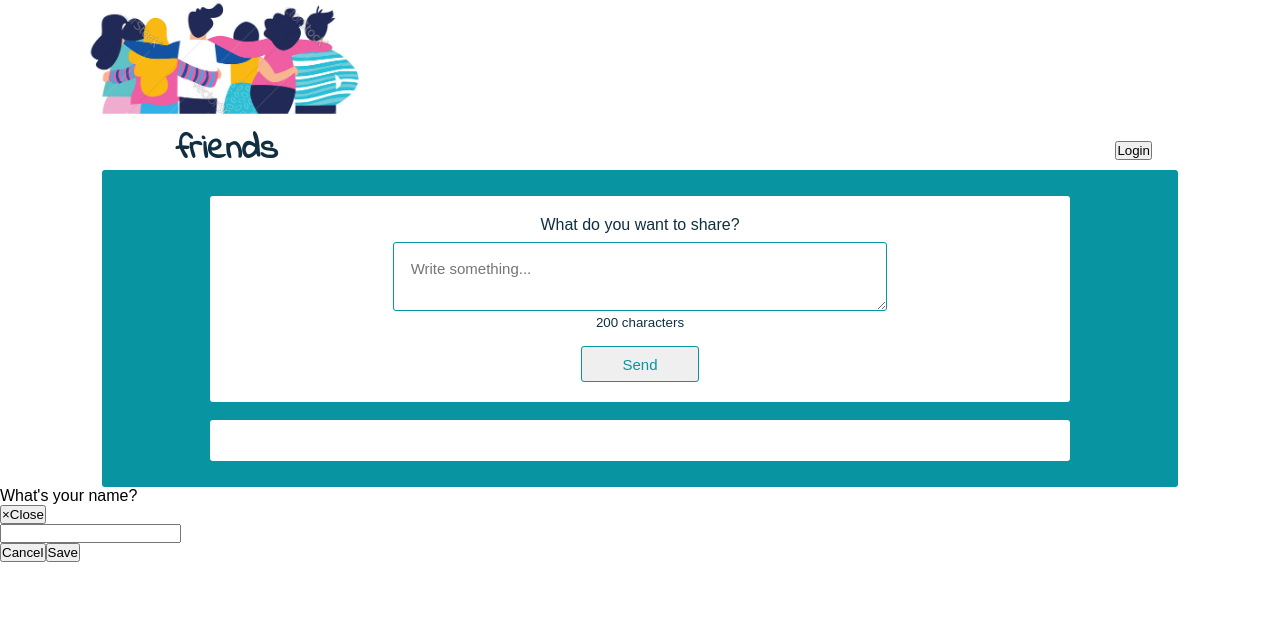
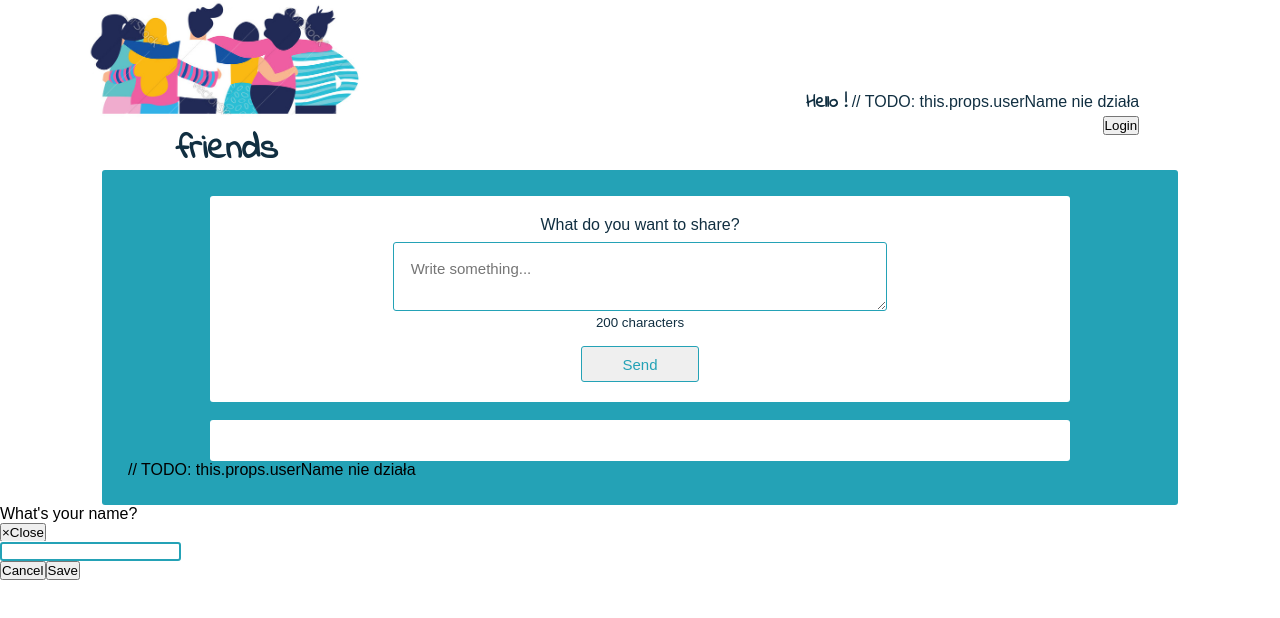
Before and after one commit to olagruchala/my-friends, a React (Create React App) app: page / in a window 1280 px wide. Both pictures are taken after a click on the button "Login". Shown: the top 618 px of the page. Built offline with nearby package versions, Linux system fonts and the light colour scheme; the HTML template or start-up script is replaced by a standard one.

Commit message:
Add logic to login/logout user

```diff
--- a/src/App.css
+++ b/src/App.css
@@ -3,7 +3,7 @@
 :root {
   --white-color: #FFFFFF;
   --dark-blue-color: #112F41;
-  --blue-color: #0894A1;
+  --blue-color: #24A2B6;
   --green-color: #47AB6C;
   --yellow-color: #F2B134;
   --red-color: #ED553B;
@@ -36,8 +36,8 @@ div.logo h1 {
 }
 
 div.hello_user {
-  margin-right: 10%;
-  padding-top: 11%;
+  margin-right: 11%;
+  padding-top: 7%;
   text-align: right;
   color: var(--dark-blue-color);
 }
--- a/src/App.js
+++ b/src/App.js
@@ -6,45 +6,16 @@ import StatusCreate from "./StatusCreate";
 class App extends Component {
     constructor(props) {
         super(props);
-        this.state = {
-            userName: sessionStorage.getItem("username") || ""
-        };
     }
-
-    // componentDidMount() {
-    //
-    //     let userName = "";
-    //     const callbackForUserName = () => {
-    //         alert("Hello " + this.state.userName + "!");
-    //         sessionStorage.setItem("username", userName)
-    //     };
-    //
-    //     setTimeout (() => {
-    //         if (this.state.userName === "") {
-    //             userName = prompt('What\'s your name?');
-    //
-    //             if (userName !== "" && userName !== null) {
-    //                 this.setState({
-    //                     userName: userName
-    //                 }, callbackForUserName);
-    //             } else {
-    //                 console.log(userName);
-    //                 this.setState({
-    //                     userName: "unknown"
-    //                 }, () => alert("Hello " + this.state.userName + "!"))
-    //             }
-    //         }
-    //     }, 0)
-    // }
 
     render() {
 
         return (
             <div>
                 <div>
-                    <Header name={this.state.userName}/>
+                    <Header />
                     <div className="container">
-                        <StatusCreate maxLetters={200} name={this.state.userName}/>
+                        <StatusCreate maxLetters={200} name={this.props.userName}/> // TODO: this.props.userName nie działa
                     </div>
                 </div>
 
--- a/src/Header.js
+++ b/src/Header.js
@@ -10,14 +10,15 @@ class Header extends React.Component {
         return (
             <header>
                 <div className="logo">
-                    <img src={logo} alt="logo" height="120px"></img>
+                    <img src={logo} alt="logo" height="120px">
+                    </img>
                     <h1>friends</h1>
                 </div>
                 <div className="hello_user">
-                    {(this.props.name !== "")
-                        ? <span>Hello {this.props.name}!</span>
-                        : <ModalUserName />
-                    }
+                    <span>Hello {this.props.userName}!</span> // TODO: this.props.userName nie działa
+                    <br/>
+                    <ModalUserName />
+
                 </div>
             </header>
         )
--- a/src/ModalUserName.js
+++ b/src/ModalUserName.js
@@ -1,39 +1,78 @@
 import React from "react";
+import ReactDOM from "react-dom";
 import { Button, Modal, InputGroup, FormControl } from "react-bootstrap";
+
 
 class ModalUserName extends React.Component {
     constructor(props){
         super(props);
         this.state = {
-            show: false
+            show: false,
+            isLoggedIn: JSON.parse(sessionStorage.getItem("isLoggedIn")) || false,
+            userName: sessionStorage.getItem("username") || ""
         };
-        this.handleClose = this.handleClose.bind(this);
+
+        this.handleCancel = this.handleCancel.bind(this);
+        this.handleSave = this.handleSave.bind(this);
         this.handleShow = this.handleShow.bind(this);
     }
 
-    handleClose() {
-        this.setState({ show: false });
+    handleCancel() {
+        this.setState({
+            show: false
+        });
+    }
+
+    handleSave() {
+        let inputText = this.inputField;
+        if (inputText.value !== "" && inputText.value !== null) {
+            this.setState({
+                show: false,
+                isLoggedIn: true,
+                userName: inputText.value
+            }, () => {
+                sessionStorage.setItem("username", inputText.value);
+                sessionStorage.setItem("isLoggedIn", JSON.stringify(true));
+            });
+        } else {
+            this.setState({
+                show: false,
+                userName: "unknown"
+            });
+        }
     }
 
     handleShow() {
-        this.setState({ show: true });
+        if (!this.state.isLoggedIn) {
+            this.setState({show: true}, () => {
+                ReactDOM.findDOMNode(this.inputField).focus();
+            });
+        } else {
+            this.setState({
+                userName: "unknown",
+                isLoggedIn: false
+            }, () => sessionStorage.clear())
+        }
     }
 
     render () {
 
+
         return (
             <>
                 <Button variant="info" onClick={this.handleShow}>
-                    Login
+                    {this.state.isLoggedIn? 'Logout' : 'Login'}
                 </Button>
 
-                <Modal show={this.state.show} onHide={this.handleClose}>
+                <Modal show={this.state.show} onHide={this.handleCancel}>
                     <Modal.Header closeButton>
                         <Modal.Title>What's your name?</Modal.Title>
                     </Modal.Header>
                     <Modal.Body>
                         <InputGroup className="mb-3">
                             <FormControl
+                                ref={(ref) => { this.inputField = ref }}
+                                // id="inputFieldID"
                                 aria-label="Default"
                                 aria-describedby="inputGroup-sizing-default"
                             />
@@ -41,10 +80,10 @@ class ModalUserName extends React.Component {
                     </Modal.Body>
 
                     <Modal.Footer>
-                        <Button variant="secondary" onClick={this.handleClose}>
+                        <Button variant="secondary" onClick={this.handleCancel}>
                             Cancel
                         </Button>
-                        <Button variant="info" onClick={this.handleClose}>
+                        <Button variant="info" onClick={this.handleSave}>
                             Save
                         </Button>
                     </Modal.Footer>
```
